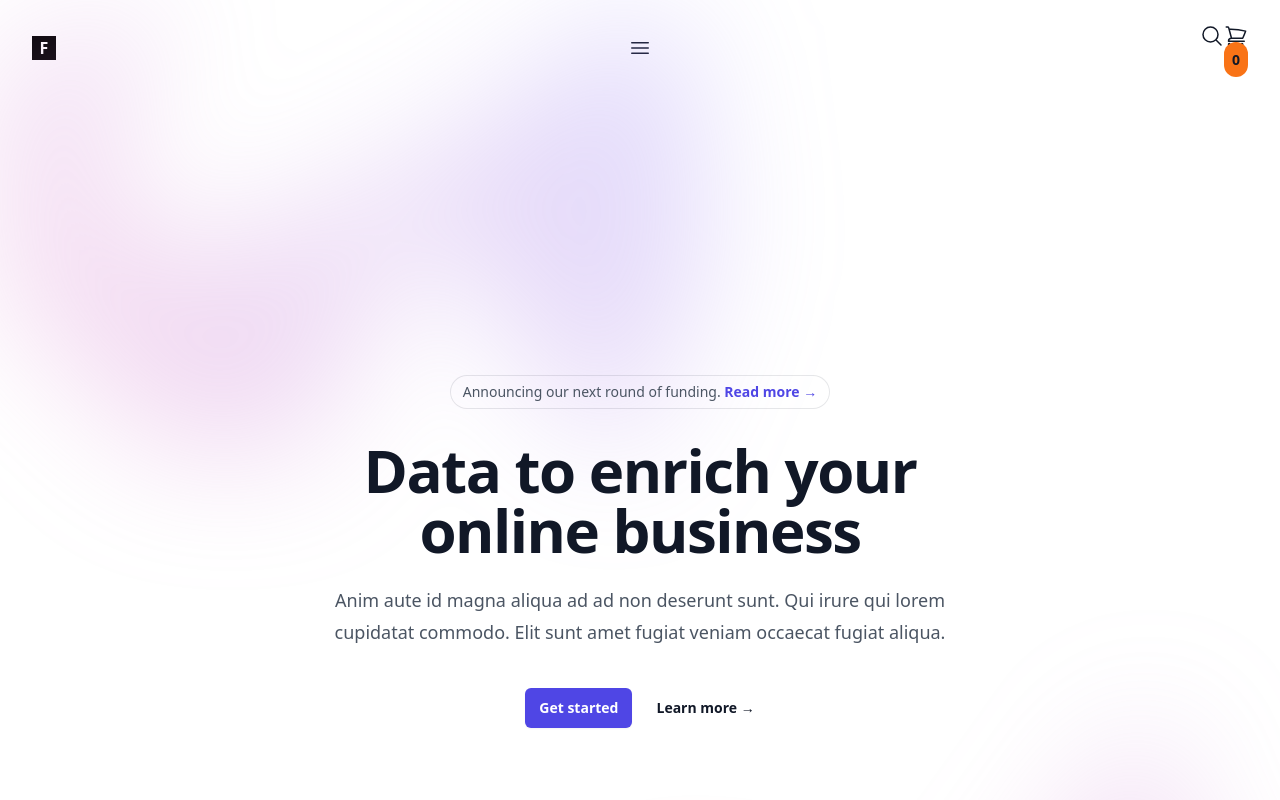
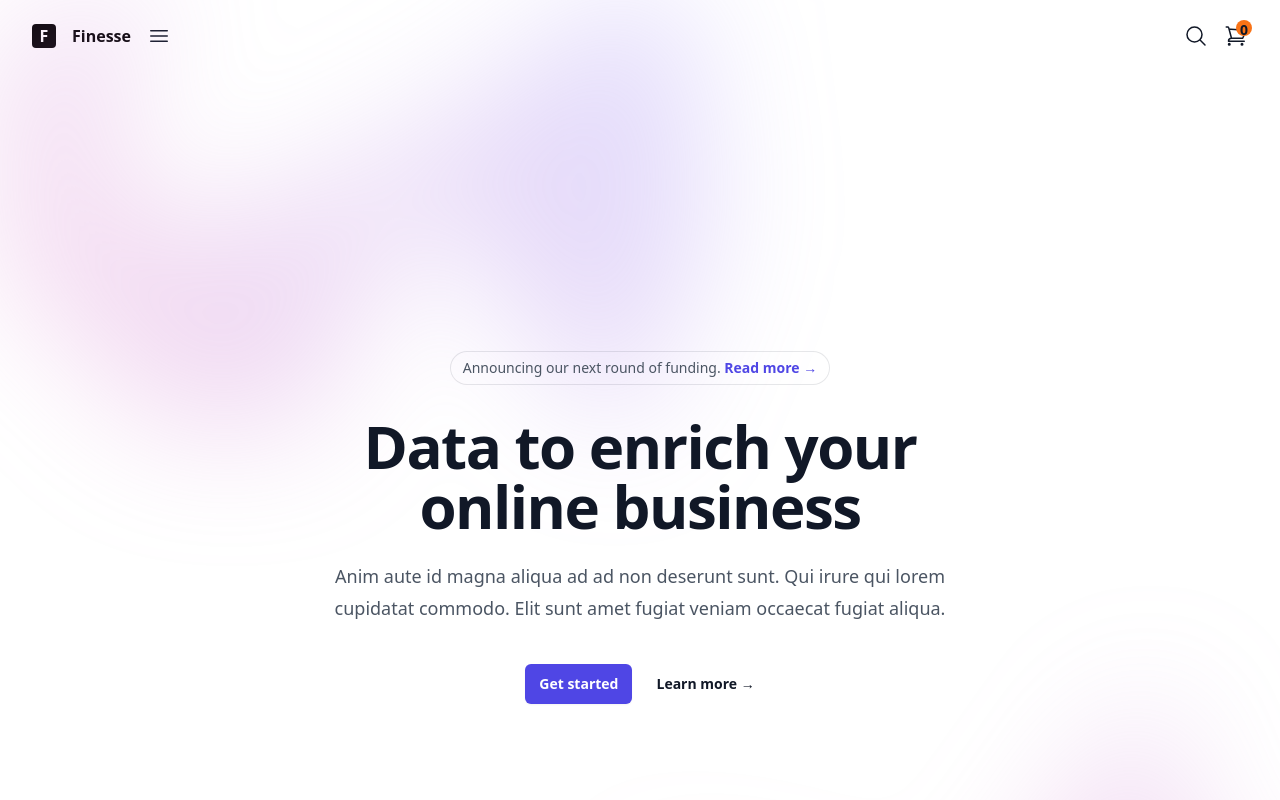
Before and after one commit to Aladdin4u/square-store, a Next.js app: page / in a window 1280 px wide. Shown: the top 800 px of the page. Built offline with nearby package versions, Linux system fonts and the light colour scheme.

Commit message:
edit navbar

```diff
--- a/components/Navbar.js
+++ b/components/Navbar.js
@@ -21,31 +21,31 @@ const products = [
   {
     name: "Hoodies",
     description: "Get a better understanding of your traffic",
-    href: "category/hoodies",
+    href: "/category/hoodies",
     icon: ChartPieIcon,
   },
   {
     name: "Sweatshirts",
     description: "Speak directly to your customers",
-    href: "category/sweatshirts",
+    href: "/category/sweatshirts",
     icon: CursorArrowRaysIcon,
   },
   {
     name: "Shirts",
     description: "Your customers’ data will be safe and secure",
-    href: "category/shirts",
+    href: "/category/shirts",
     icon: FingerPrintIcon,
   },
   {
     name: "T-Shirt",
     description: "Connect with third-party tools",
-    href: "category/t-shirt",
+    href: "/category/t-shirt",
     icon: SquaresPlusIcon,
   },
   {
     name: "Jackets",
     description: "Build strategic funnels that will convert",
-    href: "category/jackets",
+    href: "/category/jackets",
     icon: ArrowPathIcon,
   },
 ];
@@ -67,14 +67,14 @@ export default function Navbar() {
         className="mx-auto flex max-w-7xl items-center justify-between p-6 lg:px-8"
         aria-label="Global"
       >
-        <div className="flex lg:flex-1">
+        <div className="flex lg:flex-1 space-x-4">
           <a href="#" className="flex items-center justify-center">
-            <div className="w-6 text-white text-center font-bold bg-black mx-auto border-round">
+            <div className="w-6 text-white text-center font-bold bg-black mx-auto rounded">
               F
             </div>
+            <span className="ml-4 font-bold">Finesse</span>
           </a>
-        </div>
-        <Popover.Group className="hidden lg:flex lg:gap-x-12">
+        <Popover.Group className="lg:flex lg:gap-x-12">
           <Popover className="relative">
             <Popover.Button className="flex items-center gap-x-1 text-sm font-semibold leading-6 text-gray-900">
             <Bars3Icon className="h-6 w-6" aria-hidden="true" />
@@ -134,12 +134,13 @@ export default function Navbar() {
             </Transition>
           </Popover>
         </Popover.Group>
-        <div className="lg:flex lg:flex-1 lg:justify-end">
+        </div>
+        <div className="flex lg:flex-1 lg:justify-end space-x-4">
           <a href="#" className="text-sm font-semibold leading-6 text-gray-900">
           <MagnifyingGlassIcon className="h-6 w-6" />
           </a>
-          <a href="#" className="text-sm font-semibold leading-6 text-gray-900">
-          <ShoppingCartIcon className="h-6 w-6" /> <span aria-hidden="true" className="w-6 p-2 rounded-full bg-orange-500">0</span>
+          <a href="#" className="text-sm font-semibold leading-6 text-gray-900 relative">
+          <ShoppingCartIcon className="h-6 w-6" /> <span aria-hidden="true" className="absolute -top-1 -right-1 w-4 h-4 text-center text-sm rounded-full bg-orange-500">0</span>
           </a>
         </div>
       </nav>
```
